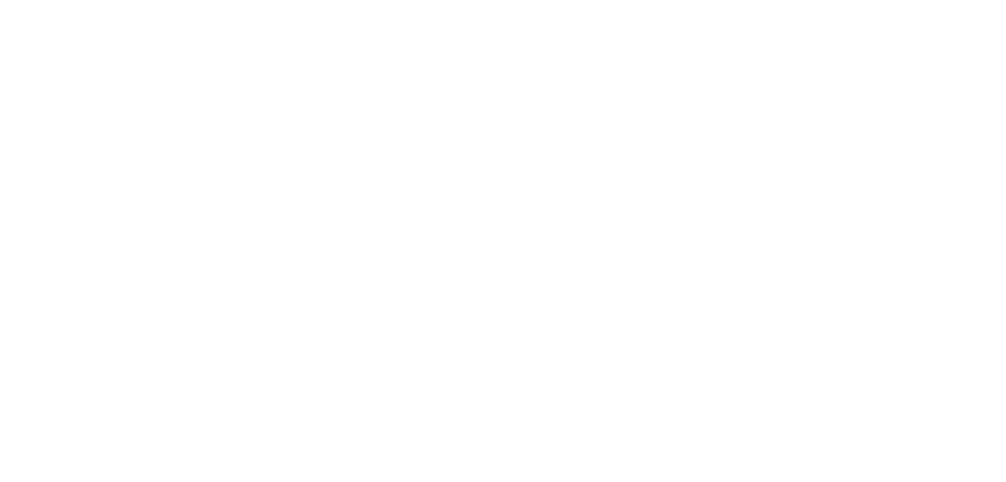
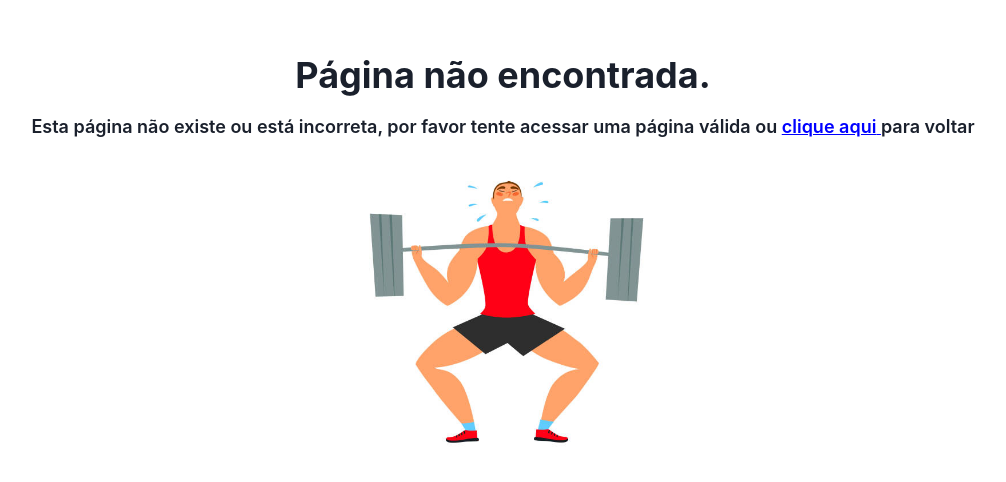
Before and after one commit to HugoPStowasser/Crossfit, a React (Vite) app: page /home in a window 1280 px wide. Before the commit this address had no page. Shown: the part 128-610 px from the top of the page, without its empty margins (137-1143 px from the left). Built offline with nearby package versions, Linux system fonts and the light colour scheme.

Commit message:
feat: NotFound Page

```diff
--- a/src/components/MenuSidebar/index.tsx
+++ b/src/components/MenuSidebar/index.tsx
@@ -1,4 +1,3 @@
-import React from "react";
 import {
   Box,
   Button,
@@ -30,7 +29,6 @@
 export const MenuSidebar = () => {
   const { isAdmin, currentUser } = useCurrentUser();
   const { isOpen, onOpen, onClose } = useDisclosure();
-  const btnRef = React.useRef();
   const navigate = useNavigate();
   const { pathname } = useLocation();
 
@@ -50,9 +48,12 @@
   };
   return (
     <Box>
-      <Button ref={btnRef.current} onClick={onOpen} bg="yellow.400">
-        <TbMenu2 color={"#000"} size={24} />
-      </Button>
+      <TbMenu2
+        size={32}
+        onClick={onOpen}
+        color="#ECC94B"
+        style={{ cursor: "pointer" }}
+      />
       <Drawer placement={"left"} onClose={onClose} isOpen={isOpen}>
         <DrawerOverlay />
         <DrawerContent>
--- /dev/null
+++ b/src/pages/Errors/NotFound.tsx
@@ -0,0 +1,44 @@
+import {
+  Box,
+  Flex,
+  Heading,
+  Image,
+  Text,
+  Link,
+  useMediaQuery,
+} from "@chakra-ui/react";
+import sidebarImg from "../../assets/login-sidebar-image.jpg";
+import havyworkout from "../../assets/workout-havy.jpg";
+
+import { useNavigate } from "react-router-dom";
+
+export const NotFound = () => {
+  const navigate = useNavigate();
+
+  return (
+    <Box
+      display={"flex"}
+      justifyContent={"center"}
+      alignItems={"center"}
+      flexDir={"column"}
+      h="100vh"
+      w="100%"
+      p="10px 30px"
+    >
+      <Heading>Página não encontrada.</Heading>
+      <Text fontWeight="semibold" fontSize={"18px"} mt="16px">
+        Esta página não existe ou está incorreta, por favor tente acessar uma
+        página válida ou{" "}
+        <Link
+          onClick={() => navigate(-1)}
+          color="blue"
+          textDecoration={"underline"}
+        >
+          clique aqui{" "}
+        </Link>
+        para voltar
+      </Text>
+      <Image src={havyworkout} w="350px" />
+    </Box>
+  );
+};
--- a/src/routes/Router.tsx
+++ b/src/routes/Router.tsx
@@ -7,10 +7,12 @@
 import { AuthenticatedUserRedirect } from "./AuthenticatedUserRedirect";
 import { RegisterPoints } from "../pages/Student/RegisterPoints";
 import { Exercise, CreateExercise } from "../pages/Admin/Exercise";
+import { NotFound } from "../pages/Errors/NotFound";
 
 export const Router = () => {
   return (
     <Routes>
+      <Route path="*" element={<NotFound />} />
       <Route index element={<LandingPage />} />
       <Route path="" element={<AuthenticatedUserRedirect />}>
         <Route path="login" element={<Login />} />
```
Also changed, not shown: src/assets/workout-havy.jpg (added), src/pages/Errors/ErrorPage.tsx (renamed from src/pages/ErrorPage.tsx).
